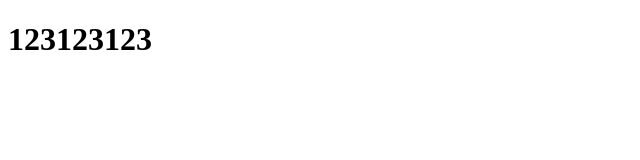
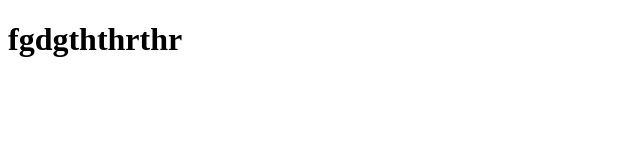
Before and after one commit to kaikunngoeson/project3, a plain HTML site: page index.html in a window 1280 px wide. Shown: the whole page, without its empty margins (0-640 px from the left). Drawn offline with Linux system fonts and the light colour scheme.

Commit message:
add index2

```diff
--- a/index.html
+++ b/index.html
@@ -7,6 +7,6 @@
     <title>Document</title>
 </head>
 <body>
-    <h1>123123123</h1>
+    <h1>fgdgththrthr</h1>
 </body>
 </html>
```
